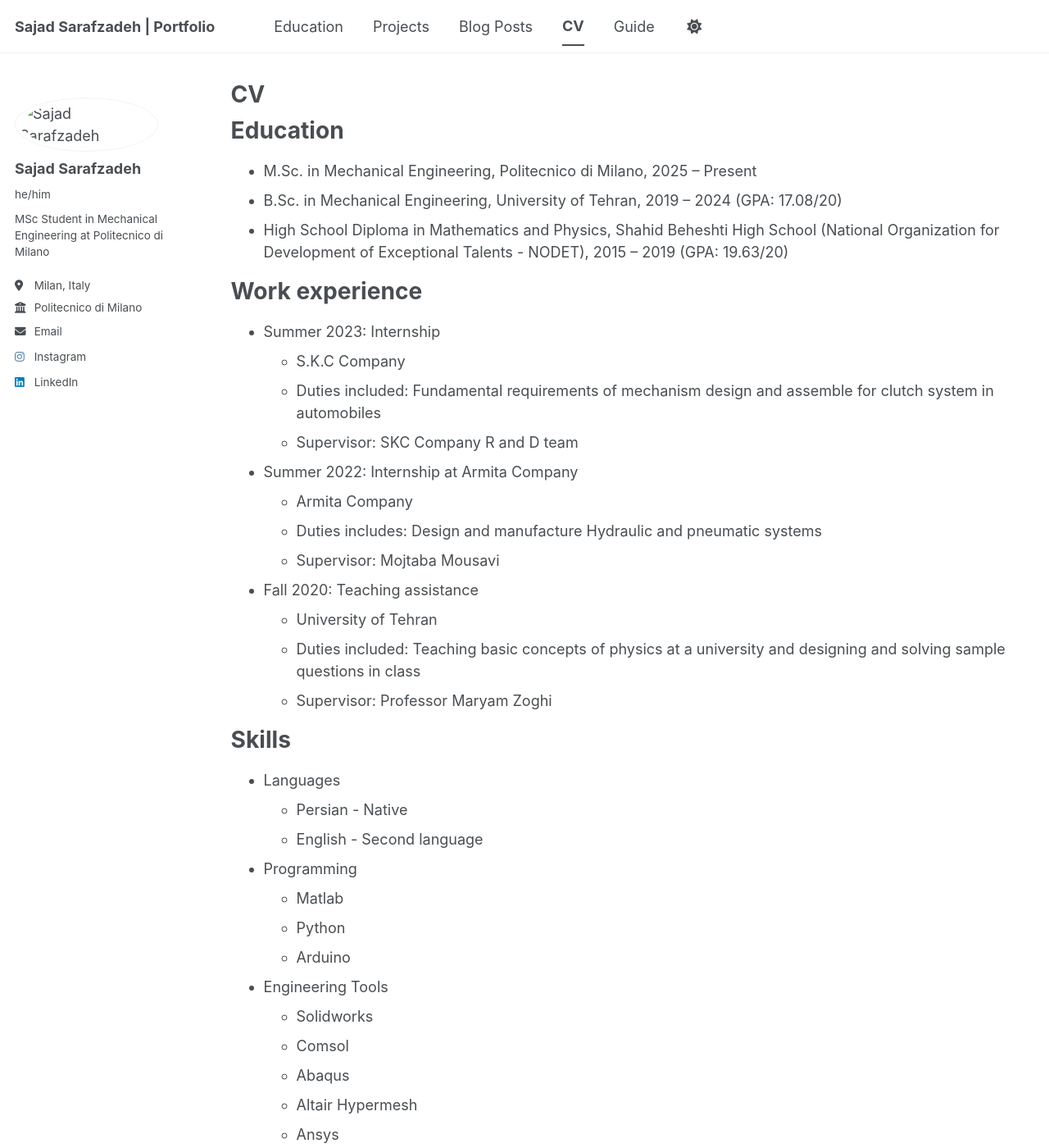
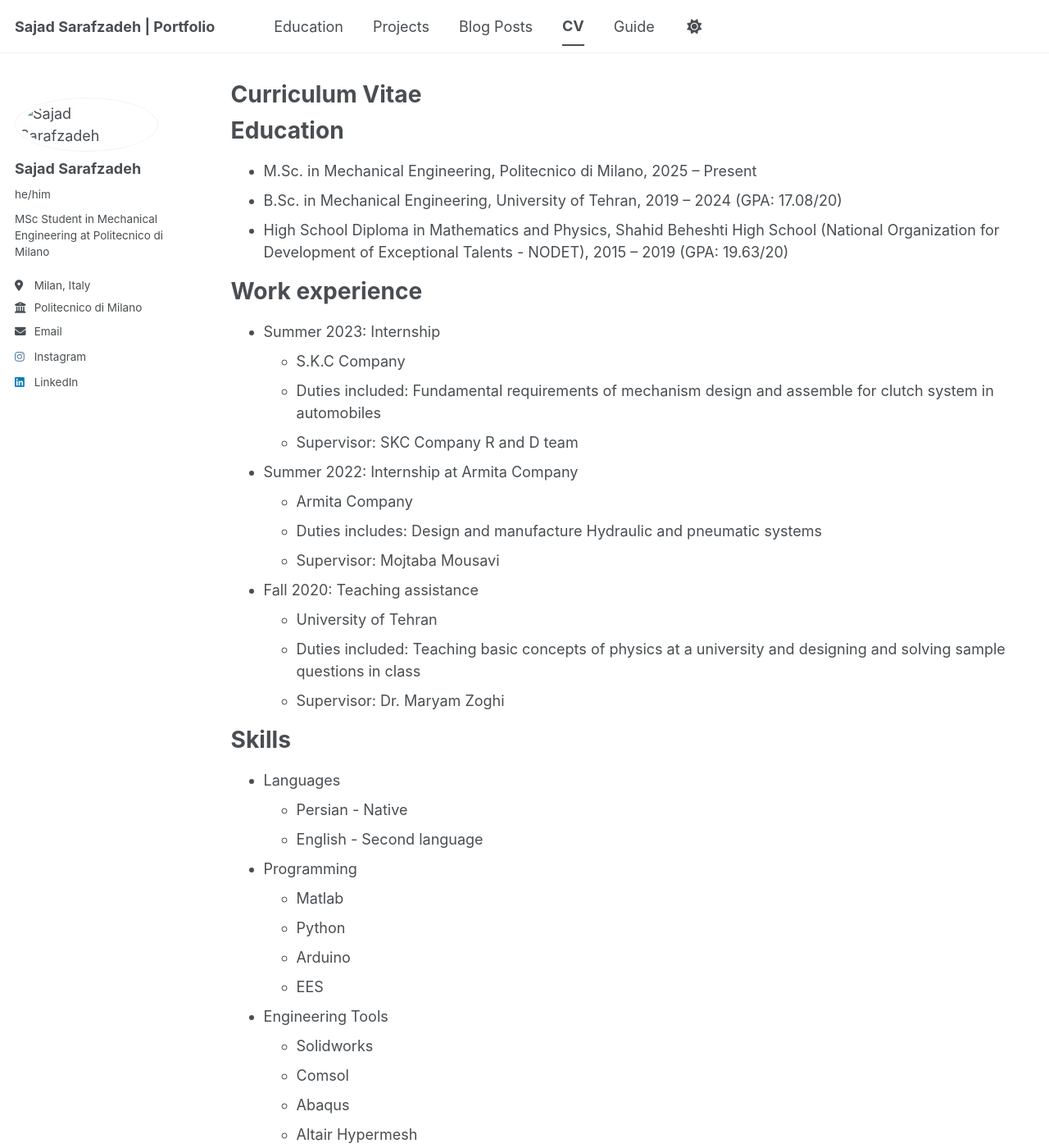
Before and after one commit to sajadsarafzadeh/sajadsarafzadeh.github.io, a Jekyll site: the page built from _pages/cv.md, in a window 1280 px wide and 1400 px high. Shown: the whole window at 82% size. Built offline with Jekyll 4.4.1, drawn with Linux system fonts in a browser that asks for light colours; a script bundle is joined from its source files by our own code; library files that are not in the unit come from our copies.

Commit message:
Update cv.md

```diff
--- a/_pages/cv.md
+++ b/_pages/cv.md
@@ -1,6 +1,6 @@
 ---
 layout: archive
-title: "CV"
+title: "Curriculum Vitae"
 permalink: /cv/
 author_profile: true
 redirect_from:
@@ -30,17 +30,20 @@
 * Fall 2020: Teaching assistance
   * University of Tehran
   * Duties included: Teaching basic concepts of physics at a university and designing and solving sample questions in class
-  * Supervisor: Professor Maryam Zoghi
+  * Supervisor: Dr. Maryam Zoghi
 
 Skills
 ======
 * Languages
   * Persian - Native
   * English - Second language
+
 * Programming
   * Matlab
   * Python
   * Arduino
+  * EES
+
 * Engineering Tools
   * Solidworks
   * Comsol
```
Also changed, not shown: other parts of _pages/cv.md (+1 -0 lines).
